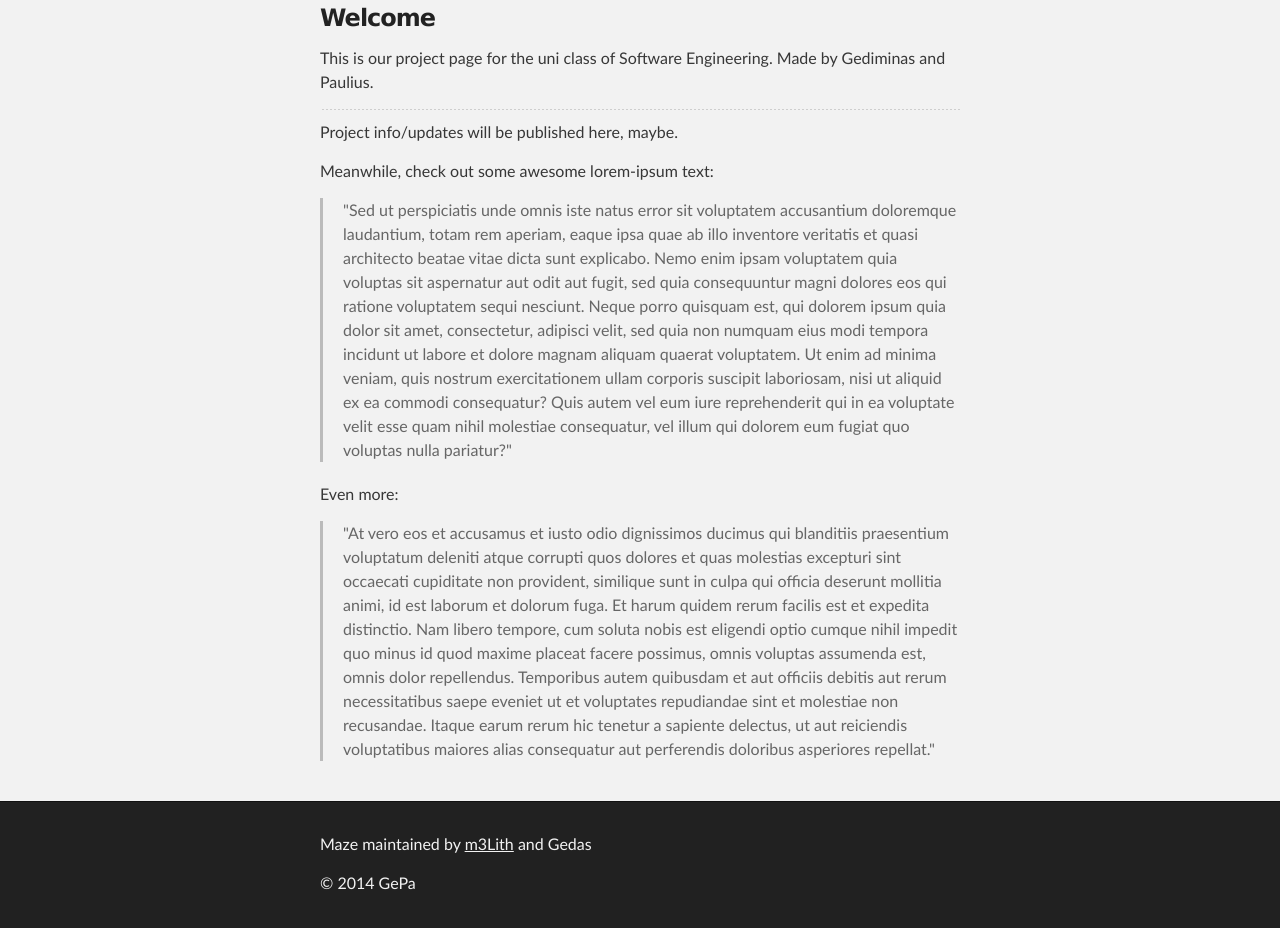
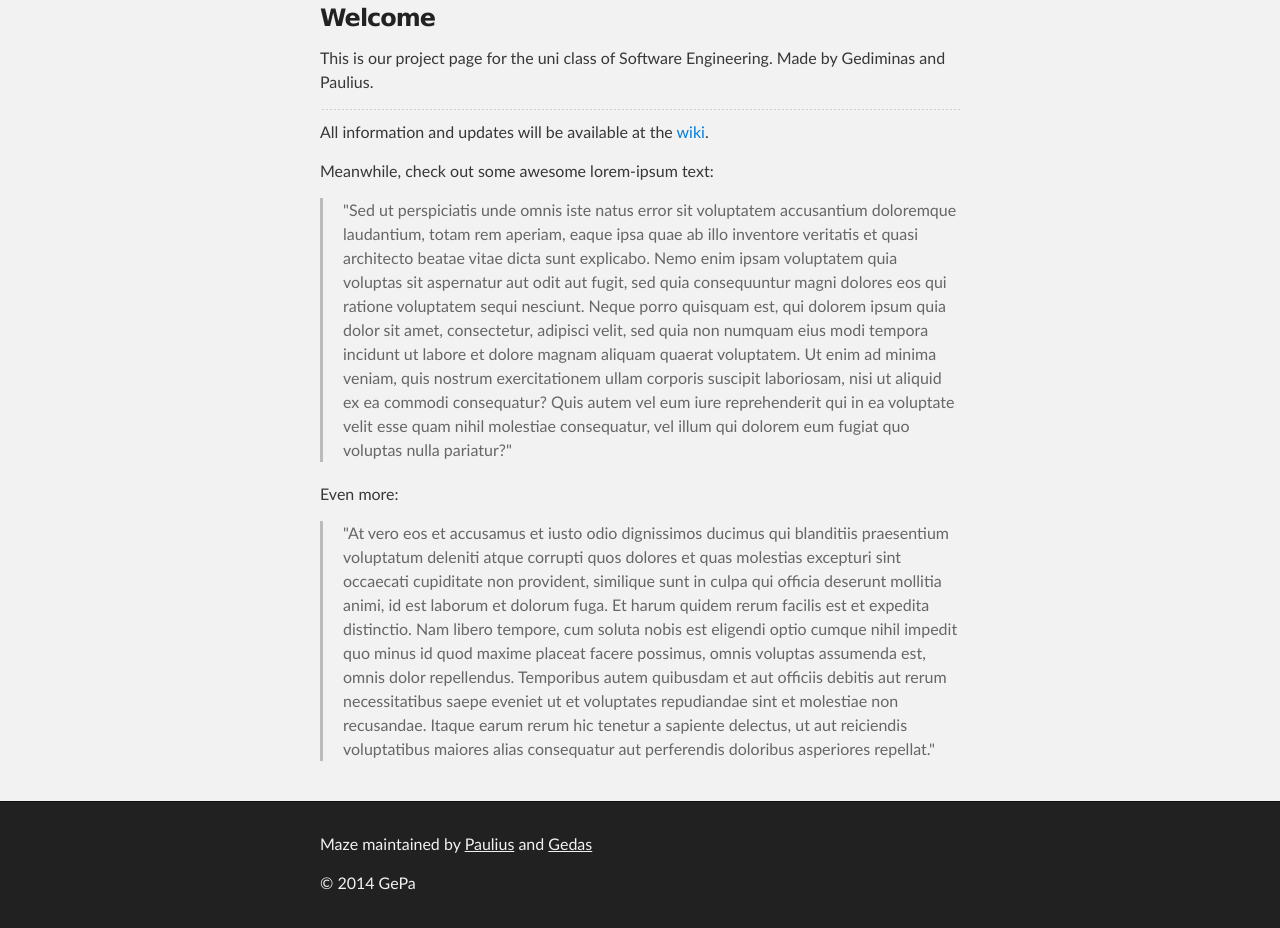
Before and after one commit to m3Lith/ktu-maze, a plain HTML site: page index.html in a window 1280 px wide. Shown: the part 260-1188 px from the top of the page. Drawn offline with Linux system fonts and the light colour scheme.

Commit message:
Update with the link to wiki

```diff
--- a/index.html
+++ b/index.html
@@ -37,7 +37,7 @@
 <p>This is our project page for the uni class of Software Engineering.
 Made by Gediminas and Paulius.</p>
 
-<hr><p>Project info/updates will be published here, maybe.</p>
+<hr><p>All information and updates will be available at the <a href="https://github.com/m3Lith/ktu-maze/wiki">wiki</a>.</p>
 
 <p>Meanwhile, check out some awesome lorem-ipsum text:</p>
 
@@ -56,7 +56,7 @@ Made by Gediminas and Paulius.</p>
     <!-- FOOTER  -->
     <div id="footer_wrap" class="outer">
       <footer class="inner">
-        <p class="copyright">Maze maintained by <a href="https://github.com/m3Lith">m3Lith</a> and Gedas</p>
+        <p class="copyright">Maze maintained by <a href="https://github.com/m3Lith">Paulius</a> and <a href="https://github.com/Zombekas">Gedas</a></p>
         <p>&copy 2014 GePa</p>
       </footer>
     </div>
```
